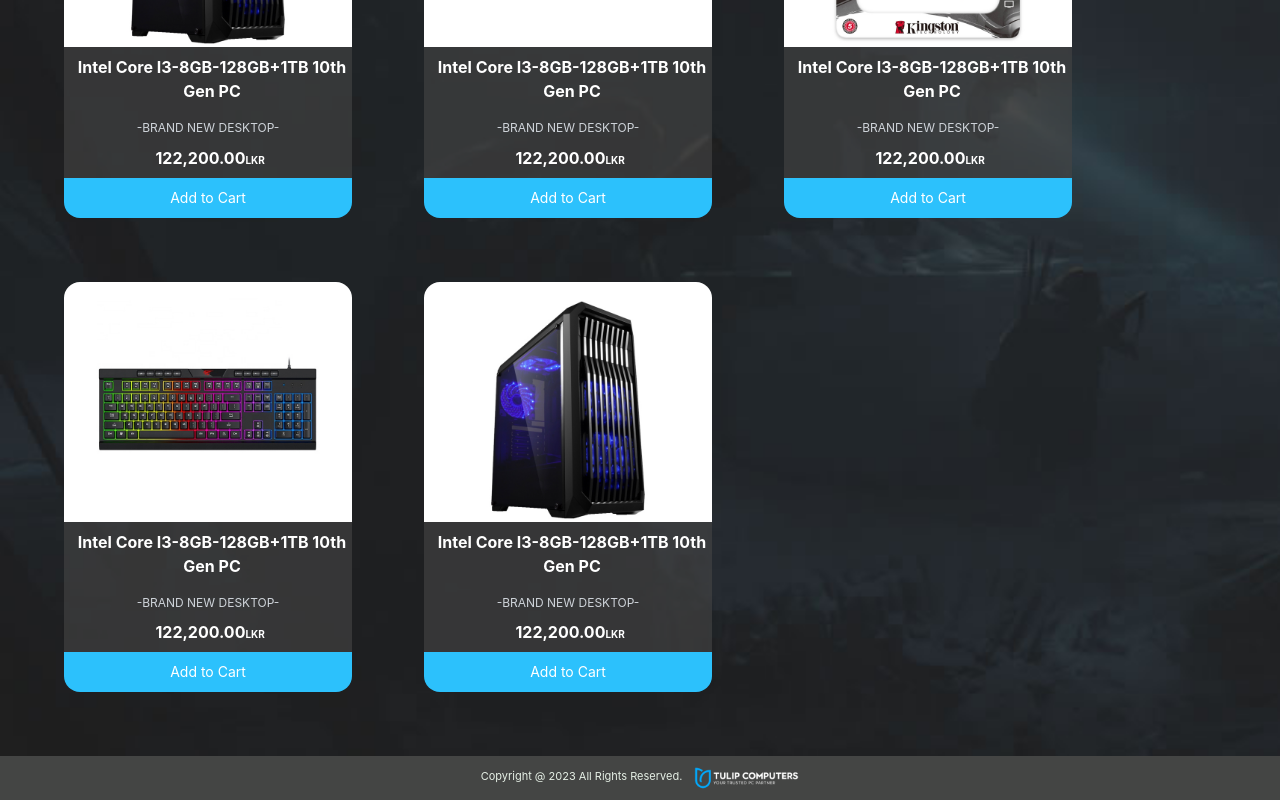
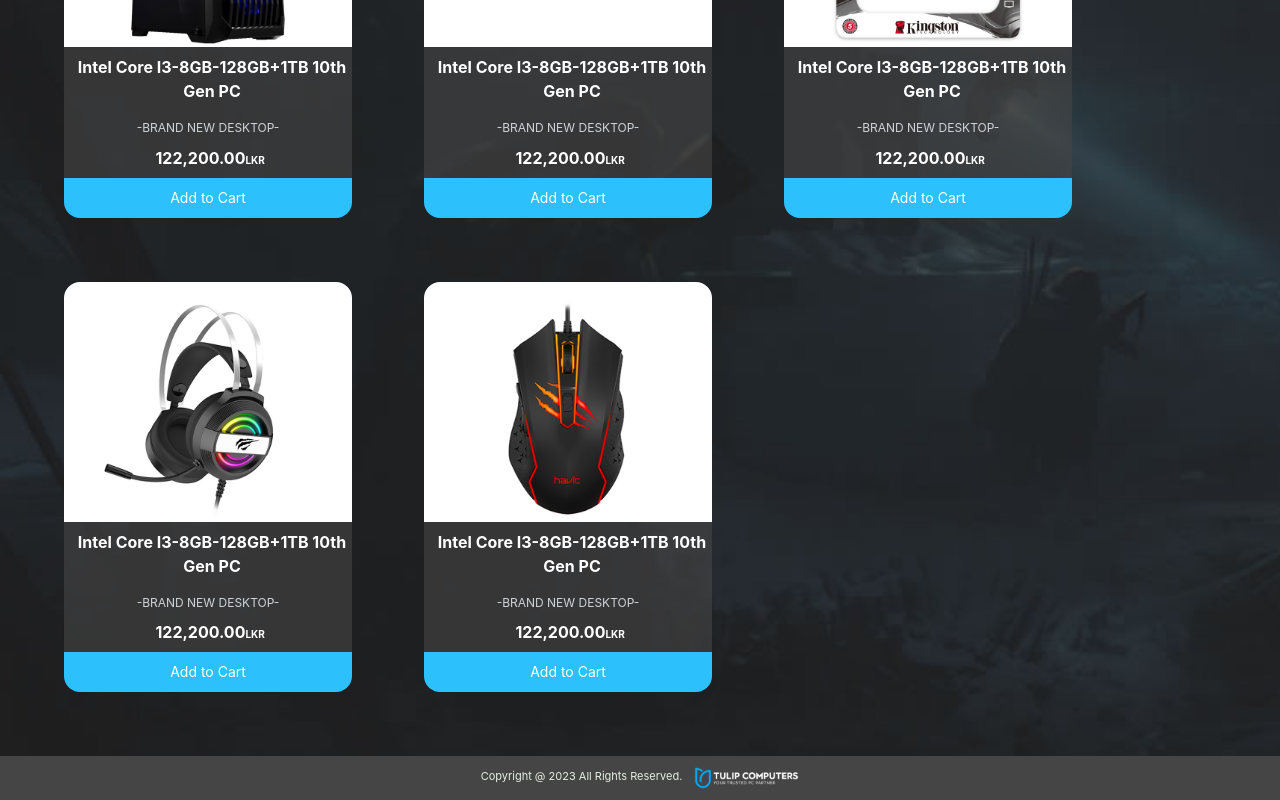
Before and after one commit to ChavinduShirantha/RAD-Course-Work, a React (Create React App) app in the folder client/: page / in a window 1280 px wide. Shown: the part 886-1686 px from the top of the page. Built offline with nearby package versions, Linux system fonts and the light colour scheme.

Commit message:
Updated Home page

```diff
--- a/client/src/view/pages/Home/Home.tsx
+++ b/client/src/view/pages/Home/Home.tsx
@@ -8,6 +8,8 @@ import home_banner6 from "../../../images/home_banner6.jpg";
 import pc1 from "../../../images/pc1.jpg";
 import kb from "../../../images/keyboard.jpg";
 import usb from "../../../images/usb_drive.jpg";
+import head_set from "../../../images/head_set.jpg";
+import mouse from "../../../images/mouse.jpg";
 import mf1 from "../../../images/manufactor_logo_1.png";
 import mf2 from "../../../images/manufactor_logo_2.png";
 import mf3 from "../../../images/manufactor_logo_3.png";
@@ -158,7 +160,7 @@ export class Home extends Component {
                     <div
                         className="ml-16 w-72 mr-2 mb-16 justify-center items-center rounded-2xl hover:shadow-[#2cc1fc] hover:shadow-2xl">
                         <div className="h-60 pt-4 bg-white rounded-t-2xl">
-                            <img className="h-full mx-auto" src={kb} alt=""/>
+                            <img className="h-full mx-auto" src={head_set} alt=""/>
                         </div>
                         <div className="justify-center bg-[#4646469c]">
                             <div>
@@ -183,7 +185,7 @@ export class Home extends Component {
                     <div
                         className="ml-16 w-72 mr-2 mb-16 justify-center items-center rounded-2xl hover:shadow-[#2cc1fc] hover:shadow-2xl">
                         <div className="h-60 pt-4 bg-white rounded-t-2xl">
-                            <img className="h-full mx-auto" src={pc1} alt=""/>
+                            <img className="h-full mx-auto" src={mouse} alt=""/>
                         </div>
                         <div className="justify-center bg-[#4646469c]">
                             <div>
```
Also changed, not shown: client/src/images/head_set.jpg (added), client/src/images/mouse.jpg (added).
